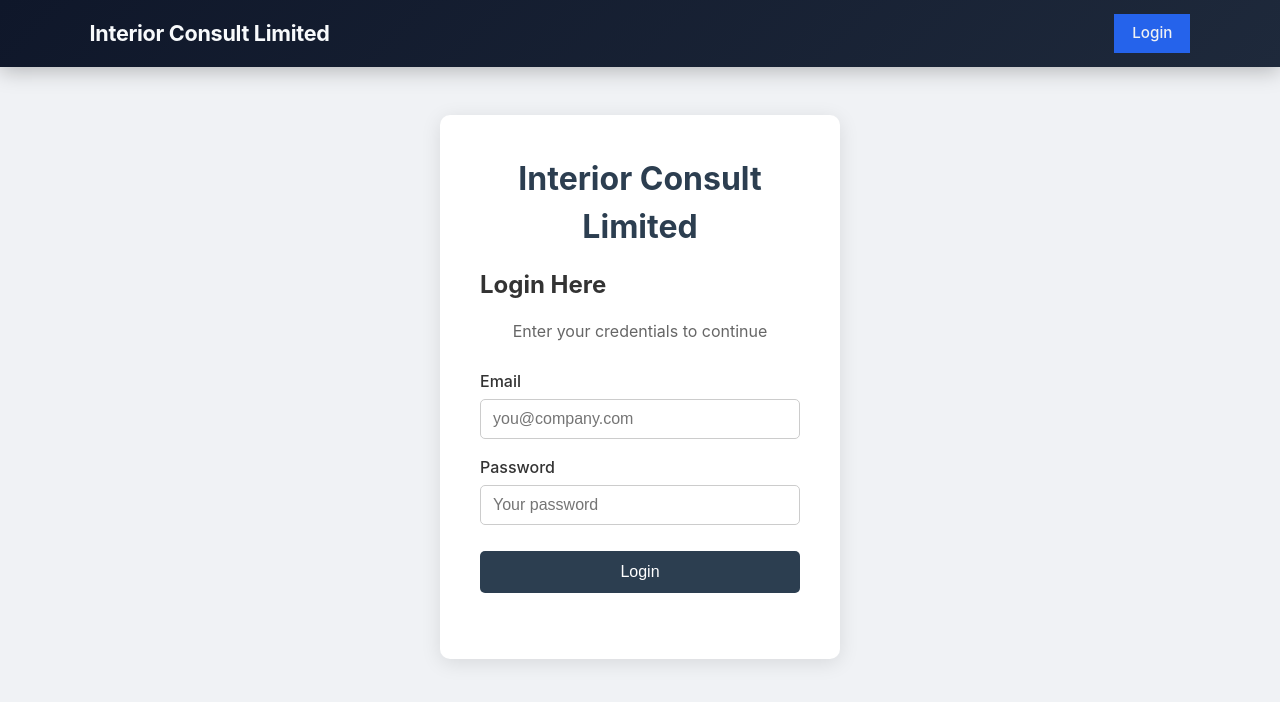
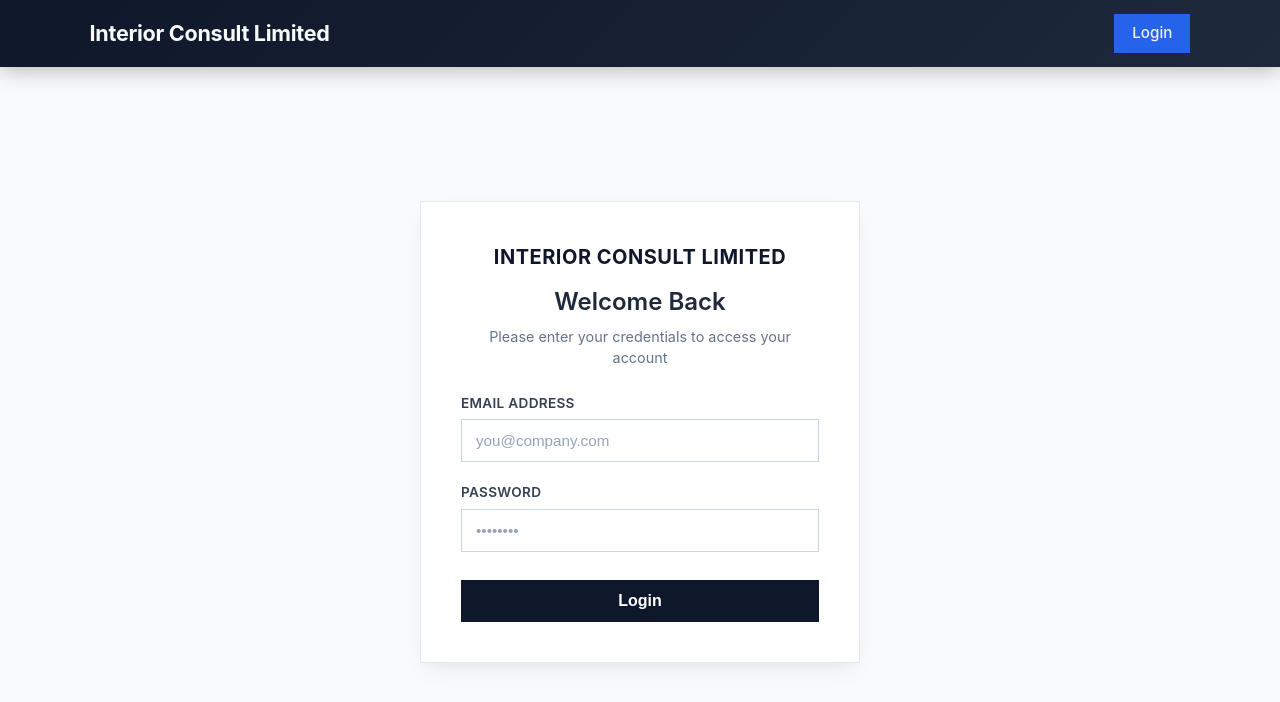
Before and after one commit to benniematiko/trackingfront, a React (Vite) app: page /login in a window 1280 px wide. Shown: the top 702 px of the page. Built offline with nearby package versions, Linux system fonts and the light colour scheme.

Commit message:
changed logged in page

```diff
--- a/src/pages/login/Login.css
+++ b/src/pages/login/Login.css
@@ -1,73 +1,128 @@
+/* ========== Login Page Wrapper ========== */
 .login-page {
-  min-height: 80vh;
+  min-height: calc(100vh - 70px);
   display: flex;
   justify-content: center;
   align-items: center;
-  padding: 20px;
+  padding: 24px;
+  background-color: #f8fafc;
 }
 
+/* ========== Login Form Card ========== */
 .login-form {
-  background: white;
+  background: #ffffff;
   padding: 40px;
-  border-radius: 10px;
-  box-shadow: 0 4px 20px rgba(0, 0, 0, 0.1);
+  border: 1px solid #e2e8f0;
+  box-shadow: 0 10px 25px -5px rgba(0, 0, 0, 0.05), 0 8px 10px -6px rgba(0, 0, 0, 0.05);
+  border-radius: 0 !important; /* Strictly zero border-radius */
   width: 100%;
-  max-width: 400px;
+  max-width: 440px;
   display: flex;
   flex-direction: column;
-  gap: 16px;
+  gap: 20px;
+}
+
+/* Header Text */
+.form-header {
+  text-align: center;
+  margin-bottom: 4px;
 }
 
 .login-form h1 {
-  margin: 0;
-  color: #2c3e50;
-  text-align: center;
+  font-size: 1.25rem;
+  font-weight: 700;
+  color: #0f172a;
+  text-transform: uppercase;
+  letter-spacing: 0.5px;
+  margin-bottom: 12px;
+}
+
+.login-form h2 {
+  font-size: 1.5rem;
+  font-weight: 600;
+  color: #1e293b;
+  margin-bottom: 6px;
 }
 
 .login-form p {
-  text-align: center;
-  color: #666;
-  margin-bottom: 10px;
+  color: #64748b;
+  font-size: 0.9rem;
+  margin: 0;
+}
+
+/* Error Message Banner */
+.error-message {
+  background-color: #fee2e2;
+  color: #b91c1c;
+  padding: 12px;
+  border-left: 4px solid #dc2626;
+  border-radius: 0 !important;
+  font-size: 0.9rem;
+  font-weight: 500;
+  text-align: left;
+}
+
+/* Input Groups & Labels */
+.input-group {
+  display: flex;
+  flex-direction: column;
+  gap: 6px;
 }
 
 .login-form label {
-  display: flex;
-  flex-direction: column;
-  gap: 6px;
-  font-weight: 500;
+  font-size: 0.85rem;
+  font-weight: 600;
+  color: #334155;
+  text-transform: uppercase;
+  letter-spacing: 0.3px;
 }
 
 .login-form input {
-  padding: 10px 12px;
-  border: 1px solid #ccc;
-  border-radius: 5px;
-  font-size: 1rem;
+  padding: 12px 14px;
+  border: 1px solid #cbd5e1;
+  border-radius: 0 !important; /* Strictly zero border-radius */
+  font-size: 0.95rem;
+  background-color: #ffffff;
+  color: #0f172a;
+  transition: border-color 0.2s ease, box-shadow 0.2s ease;
 }
 
-.login-form button {
+.login-form input:focus {
+  outline: none;
+  border-color: #2563eb;
+  box-shadow: 0 0 0 2px rgba(37, 99, 235, 0.15);
+}
+
+.login-form input::placeholder {
+  color: #94a3b8;
+}
+
+/* Submit Button */
+.login-btn {
   padding: 12px;
-  background-color: #2c3e50;
+  background-color: #0f172a;
   color: white;
   border: none;
-  border-radius: 5px;
+  border-radius: 0 !important; /* Strictly zero border-radius */
   font-size: 1rem;
+  font-weight: 600;
   cursor: pointer;
-  margin-top: 10px;
+  margin-top: 8px;
+  transition: background-color 0.2s ease;
 }
 
-.login-form button:hover {
-  background-color: #1a252f;
+.login-btn:hover {
+  background-color: #1e293b;
 }
 
-.login-form button:disabled {
-  background-color: #95a5a6;
+.login-btn:disabled {
+  background-color: #94a3b8;
   cursor: not-allowed;
 }
 
-.error-message {
-  background-color: #fdecea;
-  color: #c0392b;
-  padding: 10px;
-  border-radius: 5px;
-  text-align: center;
+/* Responsive View Adjustments */
+@media (max-width: 480px) {
+  .login-form {
+    padding: 24px;
+  }
 }
--- a/src/pages/login/Login.jsx
+++ b/src/pages/login/Login.jsx
@@ -1,7 +1,6 @@
 import { useState } from 'react';
-import { useNavigate, Link } from 'react-router-dom';
+import { useNavigate } from 'react-router-dom';
 import { useAuth } from '../../context/AuthContext';
-
 import './Login.css';
 
 function Login() {
@@ -19,7 +18,6 @@ function Login() {
     setIsLoading(true);
 
     try {
-      // const response = await fetch('http://localhost:5000/api/auth/login', {
       const response = await fetch(`${import.meta.env.VITE_API_URL}/api/auth/login`, {
         method: 'POST',
         headers: { 'Content-Type': 'application/json' },
@@ -47,14 +45,16 @@ function Login() {
   return (
     <div className="login-page">
       <form className="login-form" onSubmit={handleSubmit}>
-        <h1>Interior Consult Limited</h1>
-        <h2>Login Here</h2>
-        <p>Enter your credentials to continue</p>
+        <div className="form-header">
+          <h1>Interior Consult Limited</h1>
+          <h2>Welcome Back</h2>
+          <p>Please enter your credentials to access your account</p>
+        </div>
 
         {error && <div className="error-message">{error}</div>}
 
-        <label>
-          Email
+        <div className="input-group">
+          <label>Email Address</label>
           <input
             type="email"
             value={email}
@@ -62,26 +62,23 @@ function Login() {
             placeholder="you@company.com"
             required
           />
-        </label>
+        </div>
 
-        <label>
-          Password
+        <div className="input-group">
+          <label>Password</label>
           <input
             type="password"
             value={password}
             onChange={(e) => setPassword(e.target.value)}
-            placeholder="Your password"
+            placeholder="••••••••"
             required
           />
-        </label>
+        </div>
 
-        <button type="submit" disabled={isLoading}>
+        <button type="submit" disabled={isLoading} className="login-btn">
           {isLoading ? 'Logging in...' : 'Login'}
         </button>
-        <p className="switch-link">
-          {/* Don't have an account? <Link to="/register">Register</Link> */}
-        </p>
-        </form>
+      </form>
     </div>
   );
 }
```
